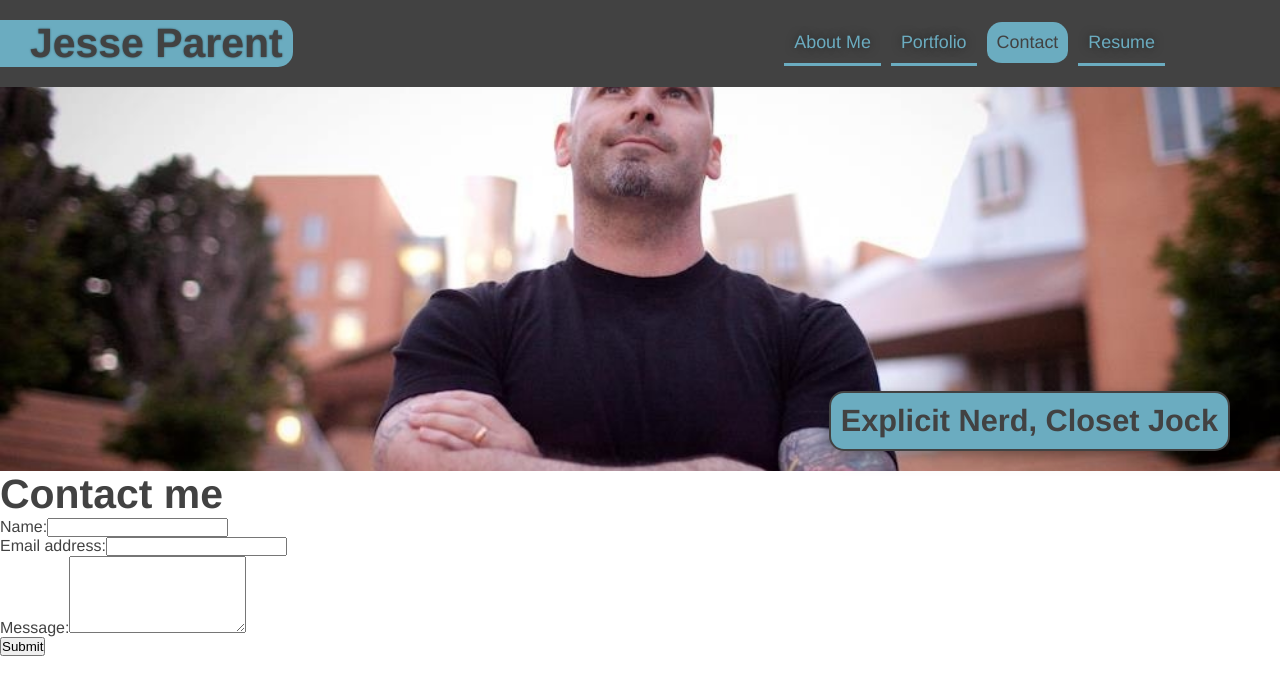
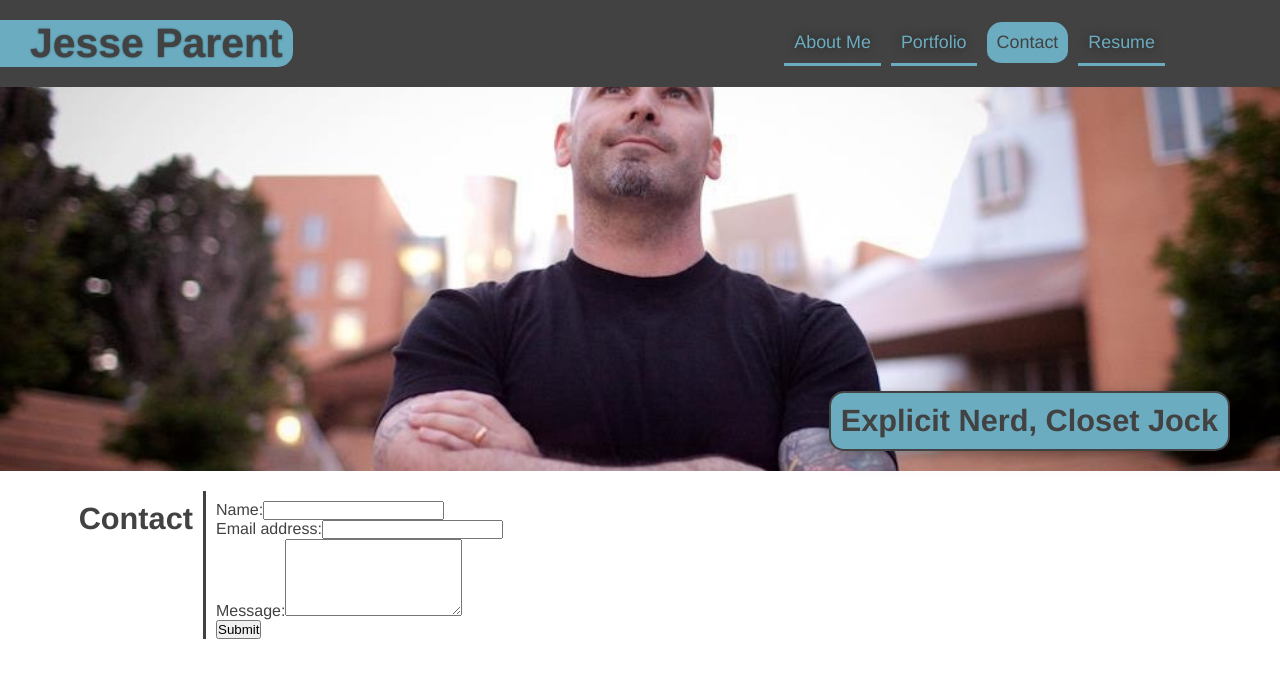
Before and after one commit to jesseparent/react-portfolio, a React (Create React App) app: page / in a window 1280 px wide. Both pictures are taken after a click on the item "Contact". Shown: the top 694 px of the page. Built offline with nearby package versions, Linux system fonts and the light colour scheme.

Commit message:
contact functionality

```diff
--- a/src/components/Contact/index.js
+++ b/src/components/Contact/index.js
@@ -9,7 +9,6 @@ function ContactForm() {
   function handleChange(e) {
     if (e.target.name === 'email') {
       const isValid = validateEmail(e.target.value);
-      console.log(isValid);
       // isValid conditional statement
       if (!isValid) {
         setErrorMessage('Your email is invalid.');
@@ -30,14 +29,17 @@ function ContactForm() {
 
   function handleSubmit(e) {
     e.preventDefault();
-    console.log(formState);
-
+    window.open('mailto:jesse@email.com?subject=' + formState.name + '&body=' + formState.message);
   }
 
   // JSX
   return (
-    <section>
-      <h1>Contact me</h1>
+    <section className="content">
+      <article id="about-me">
+        <div className="content-title">
+          <h2>Contact</h2>
+        </div>
+        <div className="content-body">
           <form id="contact-form" onSubmit={handleSubmit}>
             <div>
               <label htmlFor="name">Name:</label>
@@ -58,6 +60,8 @@ function ContactForm() {
             )}
             <button type="submit">Submit</button>
           </form>
+        </div>
+      </article>
     </section>
   )
 }
--- a/src/components/Portfolio/index.js
+++ b/src/components/Portfolio/index.js
@@ -1,4 +1,4 @@
-import React, { useState } from 'react';
+import React from 'react';
 
 import bgWork1 from '../../assets/images/work-git-ticket.jpg';
 import bgWork2 from '../../assets/images/work-avengers.jpg';
@@ -34,6 +34,7 @@ const bgWork6Style = {
 function Portfolio() {
 
   return (
+    <section className="content">
       <article id="work">
         <div className="content-title">
           <h2>Portfolio</h2>
@@ -101,6 +102,7 @@ function Portfolio() {
           </div></a>
         </div>
       </article>
+    </section>
   )
 }
 
```
Lines whose indentation alone changed are shown as unchanged.
